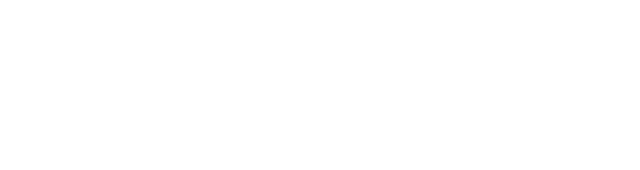
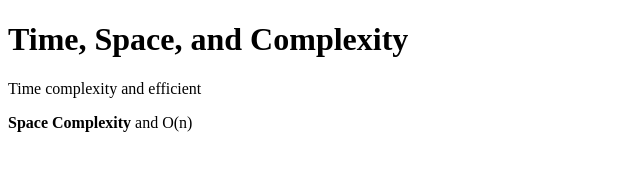
Before and after one commit to acciojob/time-and-space-complexity-techgeek04, a website: page main.html in a window 1280 px wide. Shown: the whole page, without its empty margins (0-640 px from the left). Drawn offline with Linux system fonts and the light colour scheme.

Commit message:
created a submission

```diff
--- a/main.html
+++ b/main.html
@@ -10,7 +10,9 @@
 	<!-- the entire body must be written by student -->
     <script type="text/javascript" src="./script.js">
 </script>
-
+<h1>Time, Space, and Complexity</h1>
+	<p>Time complexity and efficient</p>
+	<p><b>Space Complexity</b> and O(n)</p>
 </body>
 
 </html>
```
